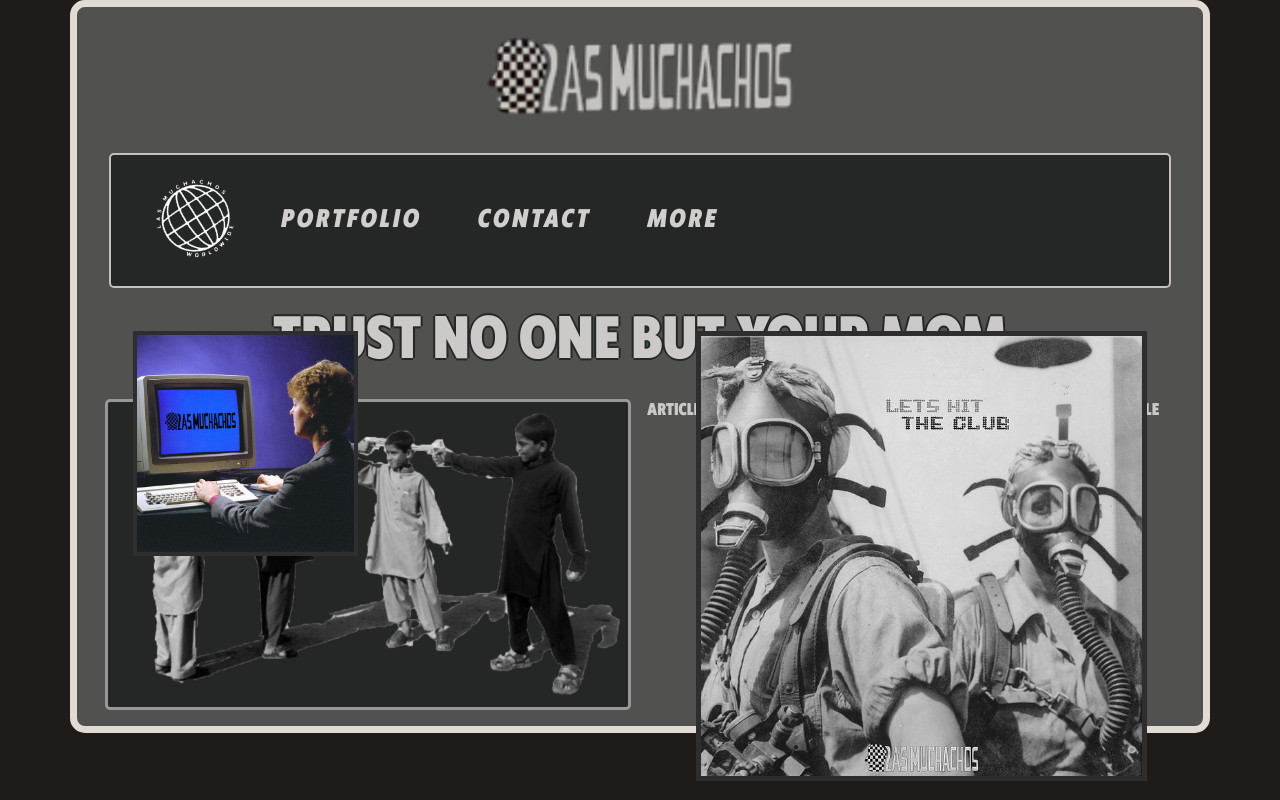
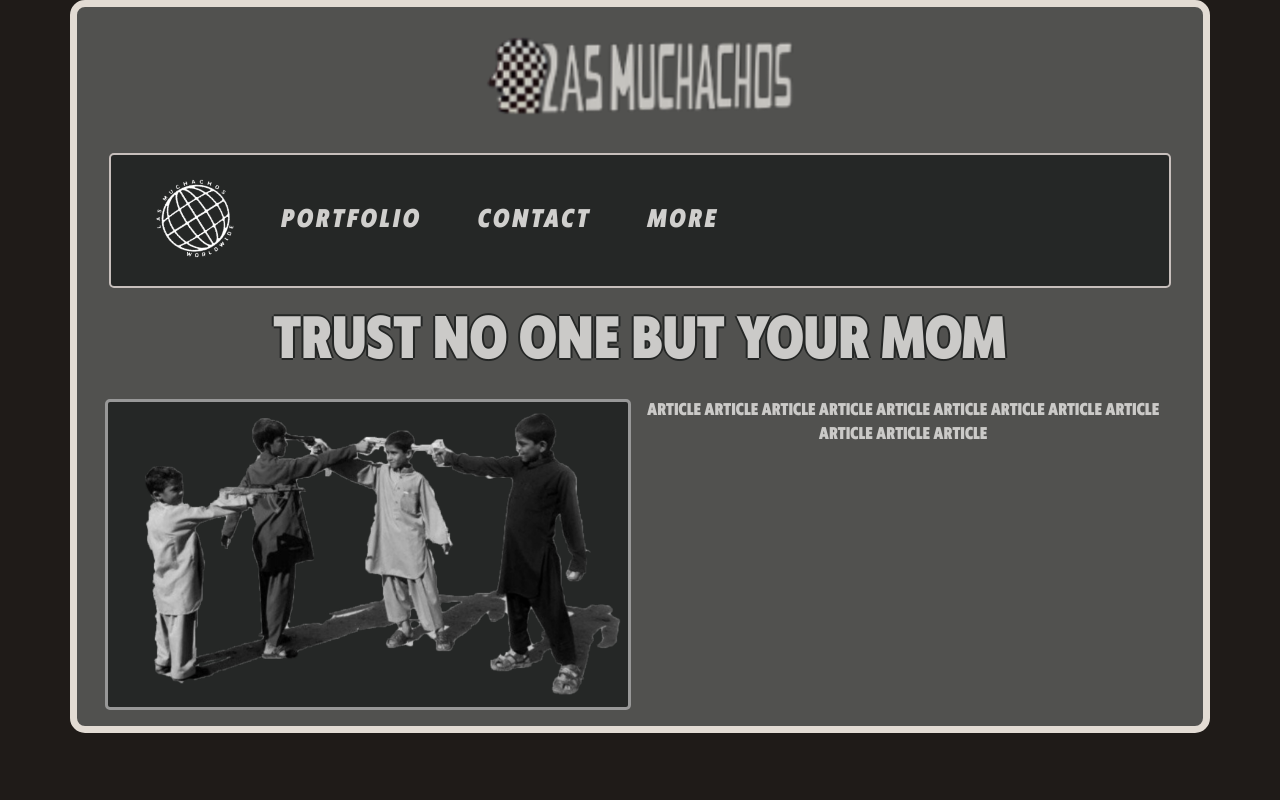
Before and after one commit to ericjiji3/las-muchachos, a React (Create React App) app: page / in a window 1280 px wide. Built offline with nearby package versions, Linux system fonts and the light colour scheme.

Commit message:
hid absolute images

```diff
--- a/src/components/Home.js
+++ b/src/components/Home.js
@@ -22,8 +22,8 @@
           ARTICLE ARTICLE ARTICLE ARTICLE ARTICLE ARTICLE ARTICLE ARTICLE ARTICLE ARTICLE ARTICLE ARTICLE
         </div>
       </div>
-      <img className="offsetPicture-1" src={hitclub}/>
-      <img className="offsetPicture-2" src={computerBlue}/>
+      {/* <img className="offsetPicture-1" src={hitclub}/>
+      <img className="offsetPicture-2" src={computerBlue}/> */}
 
     </div>
 
```
